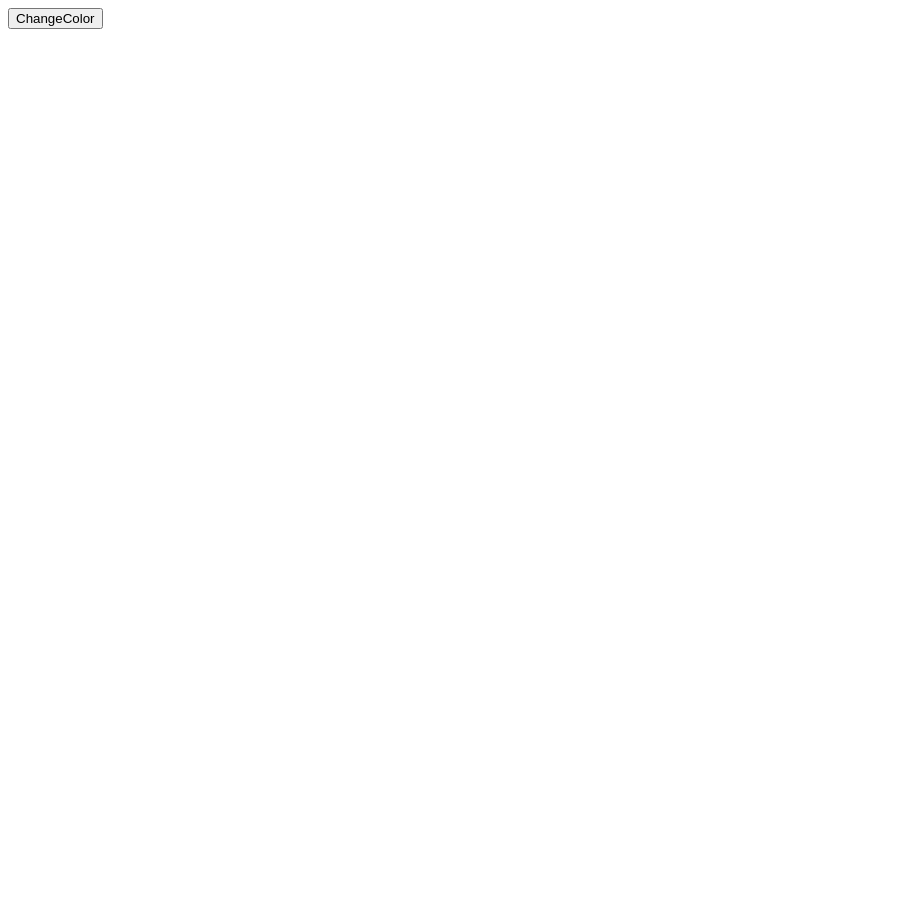
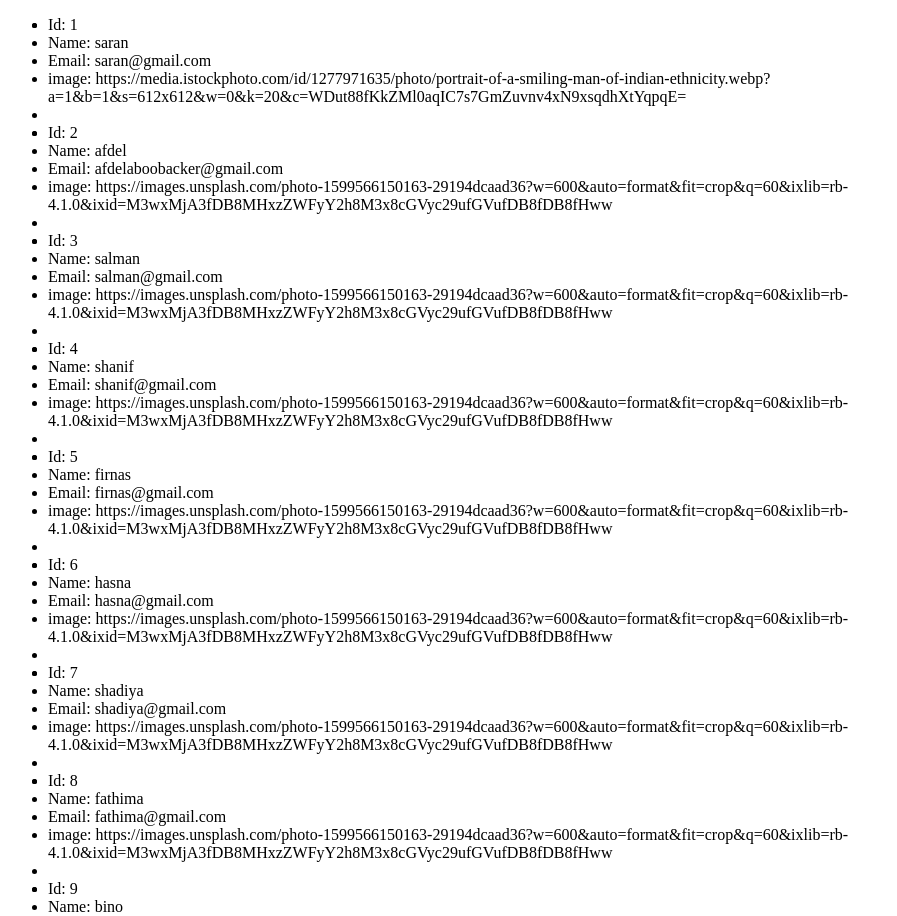
Before and after one commit to firnas-kp/REACT, a React (Vite) app: page / in a window 1280 px wide. Shown: the top 916 px of the page, without its empty margins (0-897 px from the left). Before the commit the page ends 800 px from the top, so only its background shows below. Built offline with nearby package versions, Linux system fonts and the light colour scheme.

Commit message:
31-12-2025

```diff
--- /dev/null
+++ b/public/data.json
@@ -0,0 +1,63 @@
+[
+    {
+        "id": "1",
+        "name": "saran",
+        "email": "saran@gmail.com",
+        "image": "https://media.istockphoto.com/id/1277971635/photo/portrait-of-a-smiling-man-of-indian-ethnicity.webp?a=1&b=1&s=612x612&w=0&k=20&c=WDut88fKkZMl0aqIC7s7GmZuvnv4xN9xsqdhXtYqpqE="
+    },
+
+    {
+        "id" : "2",
+        "name": "afdel",
+        "email": "afdelaboobacker@gmail.com",
+        "image": "https://images.unsplash.com/photo-1599566150163-29194dcaad36?w=600&auto=format&fit=crop&q=60&ixlib=rb-4.1.0&ixid=M3wxMjA3fDB8MHxzZWFyY2h8M3x8cGVyc29ufGVufDB8fDB8fHww"
+    },
+    {
+        "id": "3",
+        "name": "salman",
+        "email": "salman@gmail.com",
+        "image": "https://images.unsplash.com/photo-1599566150163-29194dcaad36?w=600&auto=format&fit=crop&q=60&ixlib=rb-4.1.0&ixid=M3wxMjA3fDB8MHxzZWFyY2h8M3x8cGVyc29ufGVufDB8fDB8fHww"
+    },
+    {
+        "id": "4",
+        "name": "shanif",
+        "email": "shanif@gmail.com",
+        "image": "https://images.unsplash.com/photo-1599566150163-29194dcaad36?w=600&auto=format&fit=crop&q=60&ixlib=rb-4.1.0&ixid=M3wxMjA3fDB8MHxzZWFyY2h8M3x8cGVyc29ufGVufDB8fDB8fHww"
+    },
+    {
+        "id": "5",
+        "name": "firnas",
+        "email": "firnas@gmail.com",
+        "image": "https://images.unsplash.com/photo-1599566150163-29194dcaad36?w=600&auto=format&fit=crop&q=60&ixlib=rb-4.1.0&ixid=M3wxMjA3fDB8MHxzZWFyY2h8M3x8cGVyc29ufGVufDB8fDB8fHww"
+    },
+    {
+        "id": "6",
+        "name": "hasna",
+        "email": "hasna@gmail.com",
+        "image": "https://images.unsplash.com/photo-1599566150163-29194dcaad36?w=600&auto=format&fit=crop&q=60&ixlib=rb-4.1.0&ixid=M3wxMjA3fDB8MHxzZWFyY2h8M3x8cGVyc29ufGVufDB8fDB8fHww"
+    },
+    {
+        "id": "7",
+        "name": "shadiya",
+        "email": "shadiya@gmail.com",
+        "image": "https://images.unsplash.com/photo-1599566150163-29194dcaad36?w=600&auto=format&fit=crop&q=60&ixlib=rb-4.1.0&ixid=M3wxMjA3fDB8MHxzZWFyY2h8M3x8cGVyc29ufGVufDB8fDB8fHww"
+    },
+    {
+        "id": "8",
+        "name": "fathima",
+        "email": "fathima@gmail.com",
+        "image": "https://images.unsplash.com/photo-1599566150163-29194dcaad36?w=600&auto=format&fit=crop&q=60&ixlib=rb-4.1.0&ixid=M3wxMjA3fDB8MHxzZWFyY2h8M3x8cGVyc29ufGVufDB8fDB8fHww"
+    },
+    {
+        "id": "9",
+        "name": "bino",
+        "email": "bino@gmail.com",
+        "image": "https://images.unsplash.com/photo-1599566150163-29194dcaad36?w=600&auto=format&fit=crop&q=60&ixlib=rb-4.1.0&ixid=M3wxMjA3fDB8MHxzZWFyY2h8M3x8cGVyc29ufGVufDB8fDB8fHww"
+    },
+    {
+        "id": "10",
+        "name": "sreethu",
+        "email": "sreethu@gmail.com",
+        "image": "https://images.unsplash.com/photo-1599566150163-29194dcaad36?w=600&auto=format&fit=crop&q=60&ixlib=rb-4.1.0&ixid=M3wxMjA3fDB8MHxzZWFyY2h8M3x8cGVyc29ufGVufDB8fDB8fHww"
+    }
+]
--- a/src/App.jsx
+++ b/src/App.jsx
@@ -34,8 +34,13 @@
 // import State from './functional-components/state'
 // import Example2 from './functional-components/hooks/useEffect-Hook/Example2'
 
+import UseEffectApi from "./useEffectApi";
+
+
 // import Just from "./Just";
-import ChangeColor from "./ChangeColor"
+// import ChangeColor from "./ChangeColor"
+// import Counter from "./Counter";
+// import LikeBox from "./LikeBox";
 
 // import YupForm from "./form/yup-react-hook-form/YupForm";
 
@@ -210,8 +215,10 @@ function App() {
     {/* -----yup with react hook form----- */}
     {/* <YupForm/> */}
     {/* <Just/> */}
-    <ChangeColor/>
-
+    {/* <ChangeColor/> */}
+    {/* <LikeBox/> */}
+    {/* <Counter/> */}
+    <UseEffectApi/>
     </>
   );
 }
--- a/src/ChangeColor.jsx
+++ b/src/ChangeColor.jsx
@@ -13,6 +13,5 @@ const ChangeColor = () => {
             <button onClick={changeColor}>ChangeColor</button>
         </div>
     )
-
 }
 export default ChangeColor;
--- /dev/null
+++ b/src/Counter.jsx
@@ -0,0 +1,27 @@
+import React, { useEffect } from 'react'
+
+const Counter = () => {
+
+    const [count, setCount] = React.useState(0);
+
+    const add=() => {
+        setCount(count + 1);
+    }
+    const substract=() =>{
+        setCount(count -1);
+    }
+
+    useEffect(()=> {
+        console.log(count);
+    })
+
+  return (
+    <div>
+      <p>Count: {count}</p>
+      <button onClick={add}>➕</button>
+      <button onClick={substract}>➖</button>
+    </div>
+  )
+}
+
+export default Counter
--- /dev/null
+++ b/src/LikeBox.jsx
@@ -0,0 +1,14 @@
+import { button } from 'framer-motion/client';
+import React from 'react'
+import { useState } from 'react'
+
+export default () => {
+    const [liked, setLiked] = useState(false);
+
+    return (
+        <button onClick={() =>
+            setLiked(!liked)}>
+            {liked ? "Liked💖" : "Like❤️"}
+            </button>
+  )
+}
--- /dev/null
+++ b/src/useEffectApi.jsx
@@ -0,0 +1,41 @@
+import { li } from "framer-motion/client";
+import { useState, useEffect } from "react"
+
+const UseEffectApi = () => {
+
+    const [users , setUsers] = useState([])
+    console.log(users,"users");
+
+    const fetchUsers = async () =>{
+        try{
+            const response = await fetch("data.json");
+            console.log(response);
+            const data = await response.json()
+            console.log(data);
+            setUsers(data)
+        }catch(err){
+            console.log(err);
+        }
+}
+
+useEffect(() => {
+    fetchUsers();
+}, [])
+
+return(
+    <div>
+        <ul>
+            {users.map(user => (
+            <li>
+                <li>Id: {user.id}</li>
+                <li>Name: {user.name}</li>
+                <li>Email: {user.email}</li>
+                <li>image: {user.image}</li>
+                <li></li>
+            </li>
+            ))}
+        </ul>
+    </div>
+)
+}
+export default UseEffectApi
```
Also changed, not shown: react.txt.
